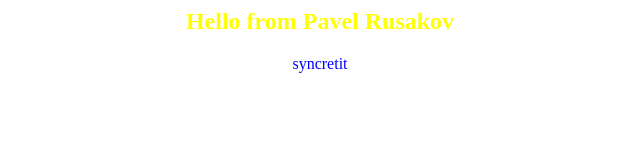
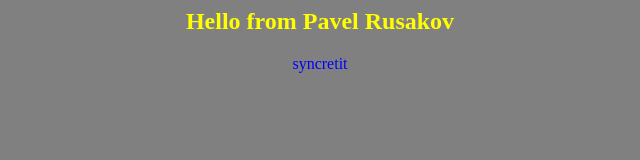
Before and after one commit to BloodH1tman/syncretis_devops, a plain HTML site: page index.html in a window 1280 px wide. Shown: the whole page, without its empty margins (320-960 px from the left). Drawn offline with Linux system fonts and the light colour scheme.

Commit message:
change background color to grey

```diff
--- a/index.html
+++ b/index.html
@@ -1,5 +1,5 @@
 <html>
-<body bgcolor=white>
+<body bgcolor=grey>
 <center>
 <h2><font color=yellow>Hello from Pavel Rusakov</font></h2>
 
```
